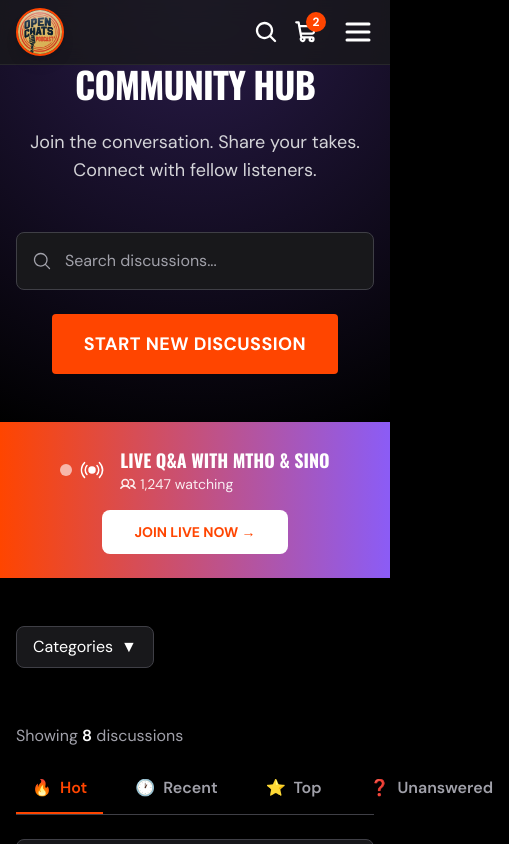
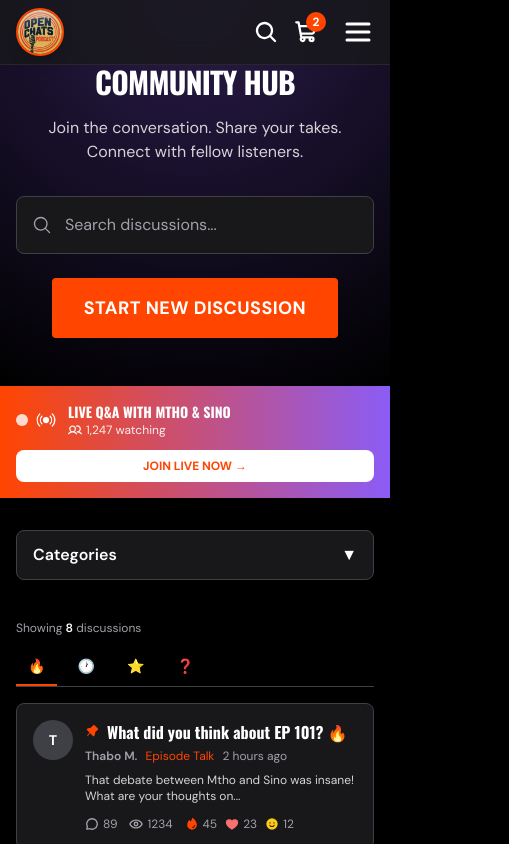
Before and after one commit to makanakabailey/openchats, a Next.js app: page /community in a window 390 px wide. Shown: the top 844 px of the page, 509 px wide, since content can reach past the window. Built offline with nearby package versions, Linux system fonts and the light colour scheme.

Commit message:
Fix mobile responsiveness on community page - prevent horizontal scroll and text overlap

```diff
--- a/src/app/globals.css
+++ b/src/app/globals.css
@@ -41,6 +41,16 @@
     @apply drop-shadow-[0_0_30px_rgba(139,92,246,0.5)];
   }
 
+  /* Hide Scrollbar */
+  .scrollbar-hide {
+    -ms-overflow-style: none;
+    scrollbar-width: none;
+  }
+
+  .scrollbar-hide::-webkit-scrollbar {
+    display: none;
+  }
+
   /* Marquee Animation */
   .animate-marquee {
     animation: marquee 20s linear infinite;
--- a/src/components/features/community/CommunityGrid.tsx
+++ b/src/components/features/community/CommunityGrid.tsx
@@ -185,9 +185,9 @@ export default function CommunityGrid({ onSubmissionClick }: CommunityGridProps)
   }, [allDiscussions, selectedCategory, activeFilter]);
 
   return (
-    <section className="py-12 px-4">
-      <div className="container mx-auto">
-        <div className="flex flex-col lg:flex-row gap-8">
+    <section className="py-8 md:py-12 px-4 overflow-hidden">
+      <div className="container mx-auto max-w-7xl">
+        <div className="flex flex-col lg:flex-row gap-6 md:gap-8">
           {/* Sidebar - Desktop */}
           <div className="hidden lg:block w-64 flex-shrink-0">
             <CommunitySidebar
@@ -198,19 +198,19 @@ export default function CommunityGrid({ onSubmissionClick }: CommunityGridProps)
           </div>
 
           {/* Mobile Sidebar Toggle */}
-          <div className="lg:hidden mb-6">
+          <div className="lg:hidden mb-4 md:mb-6">
             <button
               onClick={() => setShowSidebar(!showSidebar)}
-              className="flex items-center gap-2 px-4 py-2 bg-card-dark border border-zinc-700 rounded-lg text-white"
+              className="flex items-center justify-between w-full px-4 py-3 bg-card-dark border border-zinc-700 rounded-lg text-white"
             >
-              <span>Categories</span>
+              <span className="font-semibold">Categories</span>
               <div className={`transform transition-transform ${showSidebar ? 'rotate-180' : ''}`}>
                 ▼
               </div>
             </button>
 
             {showSidebar && (
-              <div className="mt-4 p-4 bg-card-dark rounded-lg border border-zinc-700">
+              <div className="mt-4 p-4 bg-card-dark rounded-lg border border-zinc-700 overflow-x-hidden">
                 <CommunitySidebar
                   selectedCategory={selectedCategory}
                   onCategoryChange={setSelectedCategory}
@@ -221,40 +221,40 @@ export default function CommunityGrid({ onSubmissionClick }: CommunityGridProps)
           </div>
 
           {/* Discussions Grid */}
-          <div className="flex-1">
+          <div className="flex-1 min-w-0">
             {/* Filter Tabs */}
-            <div className="mb-6">
-              <div className="flex items-center justify-between mb-4">
-                <p className="text-text-muted">
+            <div className="mb-4 md:mb-6">
+              <div className="flex items-center justify-between mb-3 md:mb-4">
+                <p className="text-text-muted text-xs md:text-sm break-words">
                   Showing <span className="text-white font-semibold">{discussions.length}</span> discussions
                   {selectedCategory !== 'all' && (
-                    <span> in <span className="text-spicy-orange">
+                    <span className="block sm:inline"> in <span className="text-spicy-orange">
                       {categories.find(c => c.id === selectedCategory)?.name}
                     </span></span>
                   )}
                 </p>
               </div>
 
-              <div className="flex items-center gap-4 border-b border-zinc-700">
+              <div className="flex items-center gap-2 md:gap-4 border-b border-zinc-700 overflow-x-auto scrollbar-hide">
                 {filterOptions.map(option => (
                   <button
                     key={option.id}
                     onClick={() => setActiveFilter(option.id)}
-                    className={`flex items-center gap-2 px-4 py-3 border-b-2 font-semibold transition-colors ${
+                    className={`flex items-center gap-1 md:gap-2 px-3 md:px-4 py-2 md:py-3 border-b-2 font-semibold transition-colors whitespace-nowrap text-sm md:text-base ${
                       activeFilter === option.id
                         ? 'border-spicy-orange text-spicy-orange'
                         : 'border-transparent text-text-muted hover:text-white'
                     }`}
                   >
                     <span>{option.icon}</span>
-                    <span>{option.label}</span>
+                    <span className="hidden sm:inline">{option.label}</span>
                   </button>
                 ))}
               </div>
             </div>
 
             {/* Discussions List */}
-            <div className="space-y-4">
+            <div className="space-y-3 md:space-y-4">
               {discussions.length > 0 ? (
                 discussions.map((discussion) => (
                   <DiscussionCard key={discussion.id} discussion={discussion} />
--- a/src/components/features/community/CommunityHero.tsx
+++ b/src/components/features/community/CommunityHero.tsx
@@ -9,13 +9,13 @@ export default function CommunityHero() {
   const [showNewDiscussionModal, setShowNewDiscussionModal] = useState(false);
 
   return (
-    <section className="bg-hero-gradient pt-16 pb-12">
+    <section className="bg-hero-gradient pt-16 pb-12 overflow-hidden">
       <div className="container mx-auto px-4">
         <div className="max-w-4xl mx-auto text-center">
-          <h1 className="font-display text-4xl md:text-6xl font-black uppercase tracking-tight text-white mb-6">
+          <h1 className="font-display text-3xl sm:text-4xl md:text-6xl font-black uppercase tracking-tight text-white mb-4 md:mb-6 break-words">
             COMMUNITY HUB
           </h1>
-          <p className="font-body text-lg md:text-xl text-text-body mb-12 max-w-2xl mx-auto">
+          <p className="font-body text-base md:text-lg lg:text-xl text-text-body mb-8 md:mb-12 max-w-2xl mx-auto px-2">
             Join the conversation. Share your takes. Connect with fellow listeners.
           </p>
 
--- a/src/components/features/community/LiveEventBanner.tsx
+++ b/src/components/features/community/LiveEventBanner.tsx
@@ -14,28 +14,28 @@ export default function LiveEventBanner() {
   if (!liveEvent.isLive) return null;
 
   return (
-    <section className="bg-gradient-to-r from-spicy-orange to-electric-purple py-6">
+    <section className="bg-gradient-to-r from-spicy-orange to-electric-purple py-4 md:py-6 overflow-hidden">
       <div className="container mx-auto px-4">
-        <div className="flex flex-col md:flex-row items-center justify-between gap-4">
-          <div className="flex items-center gap-4">
-            <div className="flex items-center gap-2">
+        <div className="flex flex-col md:flex-row items-center justify-between gap-3 md:gap-4">
+          <div className="flex items-center gap-3 md:gap-4 w-full md:w-auto">
+            <div className="flex items-center gap-2 flex-shrink-0">
               <div className="w-3 h-3 bg-white rounded-full animate-pulse" />
-              <Broadcast size={24} weight="fill" className="text-white" />
+              <Broadcast size={20} weight="fill" className="text-white md:w-6 md:h-6" />
             </div>
-            <div>
-              <h3 className="font-display text-lg md:text-xl font-bold uppercase text-white">
+            <div className="min-w-0 flex-1">
+              <h3 className="font-display text-sm sm:text-base md:text-lg lg:text-xl font-bold uppercase text-white truncate">
                 {liveEvent.title}
               </h3>
-              <div className="flex items-center gap-3 text-white/90 text-sm">
+              <div className="flex items-center gap-2 md:gap-3 text-white/90 text-xs md:text-sm">
                 <div className="flex items-center gap-1">
-                  <Users size={16} weight="bold" />
-                  <span>{liveEvent.viewerCount.toLocaleString()} watching</span>
+                  <Users size={14} weight="bold" className="md:w-4 md:h-4" />
+                  <span className="whitespace-nowrap">{liveEvent.viewerCount.toLocaleString()} watching</span>
                 </div>
               </div>
             </div>
           </div>
 
-          <button className="bg-white text-spicy-orange px-8 py-3 rounded-lg font-bold uppercase text-sm hover:bg-gray-100 transition-colors">
+          <button className="bg-white text-spicy-orange px-4 sm:px-6 md:px-8 py-2 md:py-3 rounded-lg font-bold uppercase text-xs sm:text-sm hover:bg-gray-100 transition-colors whitespace-nowrap w-full md:w-auto">
             JOIN LIVE NOW →
           </button>
         </div>
--- a/src/components/ui/DiscussionCard.tsx
+++ b/src/components/ui/DiscussionCard.tsx
@@ -28,62 +28,62 @@ export default function DiscussionCard({ discussion }: DiscussionCardProps) {
 
   return (
     <Link href={`/community/${discussion.id}`}>
-      <div className="bg-card-dark hover:bg-card-darker border border-zinc-700 rounded-lg p-6 transition-colors cursor-pointer">
-        <div className="flex items-start gap-4">
+      <div className="bg-card-dark hover:bg-card-darker border border-zinc-700 rounded-lg p-4 md:p-6 transition-colors cursor-pointer">
+        <div className="flex items-start gap-3 md:gap-4">
           {/* Avatar Placeholder */}
-          <div className="w-12 h-12 rounded-full bg-zinc-700 flex-shrink-0 flex items-center justify-center text-white font-bold">
+          <div className="w-10 h-10 md:w-12 md:h-12 rounded-full bg-zinc-700 flex-shrink-0 flex items-center justify-center text-white font-bold text-sm md:text-base">
             {discussion.author.charAt(0)}
           </div>
 
           {/* Content */}
           <div className="flex-1 min-w-0">
             {/* Header */}
-            <div className="flex items-start justify-between gap-4 mb-2">
-              <div className="flex-1">
-                <div className="flex items-center gap-2 mb-1">
+            <div className="flex items-start justify-between gap-2 mb-2">
+              <div className="flex-1 min-w-0">
+                <div className="flex items-start gap-2 mb-1">
                   {discussion.isPinned && (
-                    <PushPin size={16} weight="fill" className="text-spicy-orange" />
+                    <PushPin size={14} weight="fill" className="text-spicy-orange flex-shrink-0 mt-1" />
                   )}
-                  <h3 className="font-display text-lg font-bold text-white line-clamp-2 hover:text-spicy-orange transition-colors">
+                  <h3 className="font-display text-base md:text-lg font-bold text-white line-clamp-2 hover:text-spicy-orange transition-colors break-words">
                     {discussion.title}
                   </h3>
                 </div>
-                <div className="flex items-center gap-3 text-text-muted text-sm">
-                  <span className="font-semibold">{discussion.author}</span>
-                  <span>•</span>
-                  <span className="text-spicy-orange">{discussion.category}</span>
-                  <span>•</span>
-                  <span>{discussion.createdAt}</span>
+                <div className="flex flex-wrap items-center gap-2 text-text-muted text-xs md:text-sm">
+                  <span className="font-semibold truncate max-w-[120px]">{discussion.author}</span>
+                  <span className="hidden sm:inline">•</span>
+                  <span className="text-spicy-orange truncate">{discussion.category}</span>
+                  <span className="hidden sm:inline">•</span>
+                  <span className="whitespace-nowrap">{discussion.createdAt}</span>
                 </div>
               </div>
             </div>
 
             {/* Excerpt */}
-            <p className="text-text-body text-sm mb-4 line-clamp-2">
+            <p className="text-text-body text-xs md:text-sm mb-3 md:mb-4 line-clamp-2 break-words">
               {discussion.excerpt}
             </p>
 
             {/* Stats */}
-            <div className="flex items-center gap-6 text-text-muted text-sm">
-              <div className="flex items-center gap-2">
-                <ChatCircle size={16} weight="bold" />
-                <span>{discussion.replies} replies</span>
+            <div className="flex flex-wrap items-center gap-3 md:gap-6 text-text-muted text-xs md:text-sm">
+              <div className="flex items-center gap-1 md:gap-2 whitespace-nowrap">
+                <ChatCircle size={14} weight="bold" className="md:w-4 md:h-4 flex-shrink-0" />
+                <span>{discussion.replies}</span>
               </div>
-              <div className="flex items-center gap-2">
-                <Eye size={16} weight="bold" />
-                <span>{discussion.views} views</span>
+              <div className="flex items-center gap-1 md:gap-2 whitespace-nowrap">
+                <Eye size={14} weight="bold" className="md:w-4 md:h-4 flex-shrink-0" />
+                <span>{discussion.views}</span>
               </div>
-              <div className="flex items-center gap-3">
-                <div className="flex items-center gap-1">
-                  <Fire size={16} weight="fill" className="text-spicy-orange" />
+              <div className="flex items-center gap-2 md:gap-3">
+                <div className="flex items-center gap-1 whitespace-nowrap">
+                  <Fire size={14} weight="fill" className="text-spicy-orange md:w-4 md:h-4 flex-shrink-0" />
                   <span>{discussion.reactions.fire}</span>
                 </div>
-                <div className="flex items-center gap-1">
-                  <Heart size={16} weight="fill" className="text-red-400" />
+                <div className="flex items-center gap-1 whitespace-nowrap">
+                  <Heart size={14} weight="fill" className="text-red-400 md:w-4 md:h-4 flex-shrink-0" />
                   <span>{discussion.reactions.love}</span>
                 </div>
-                <div className="flex items-center gap-1">
-                  <Smiley size={16} weight="fill" className="text-yellow-400" />
+                <div className="flex items-center gap-1 whitespace-nowrap">
+                  <Smiley size={14} weight="fill" className="text-yellow-400 md:w-4 md:h-4 flex-shrink-0" />
                   <span>{discussion.reactions.laugh}</span>
                 </div>
               </div>
```
